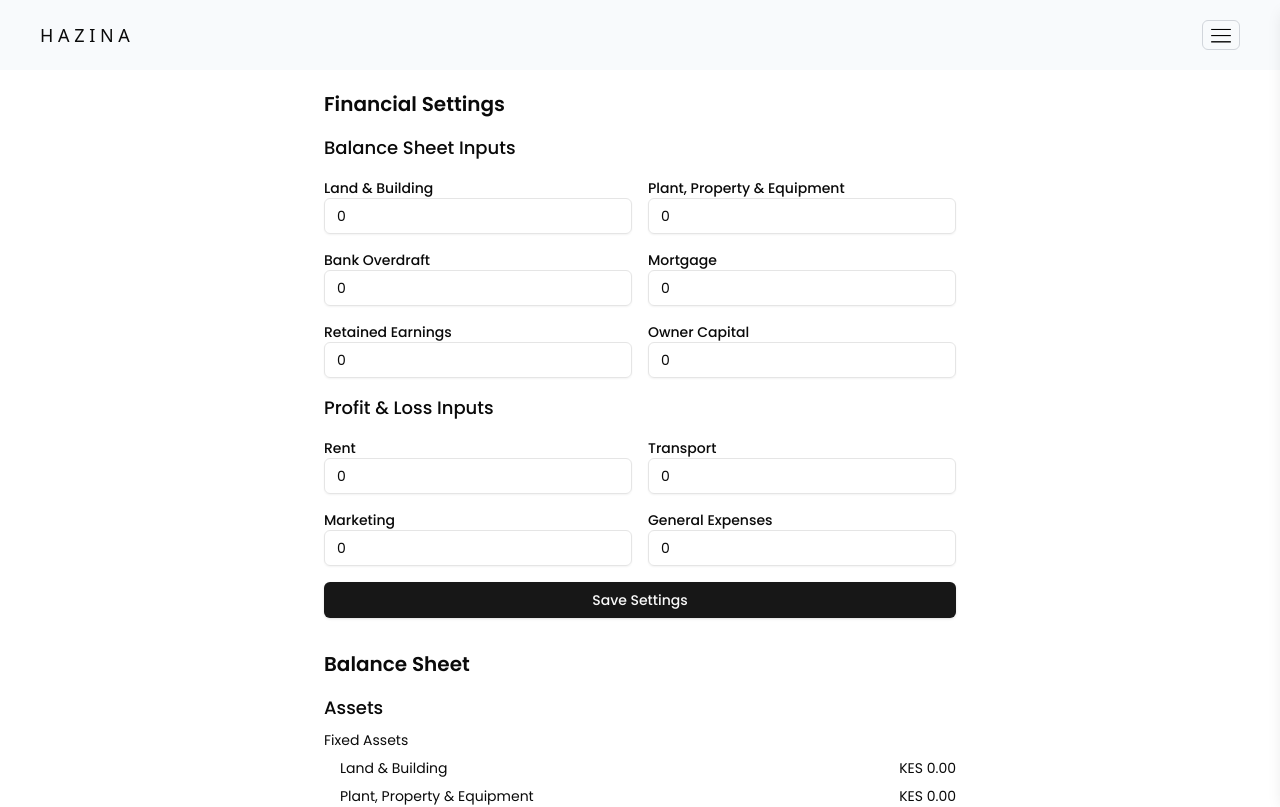
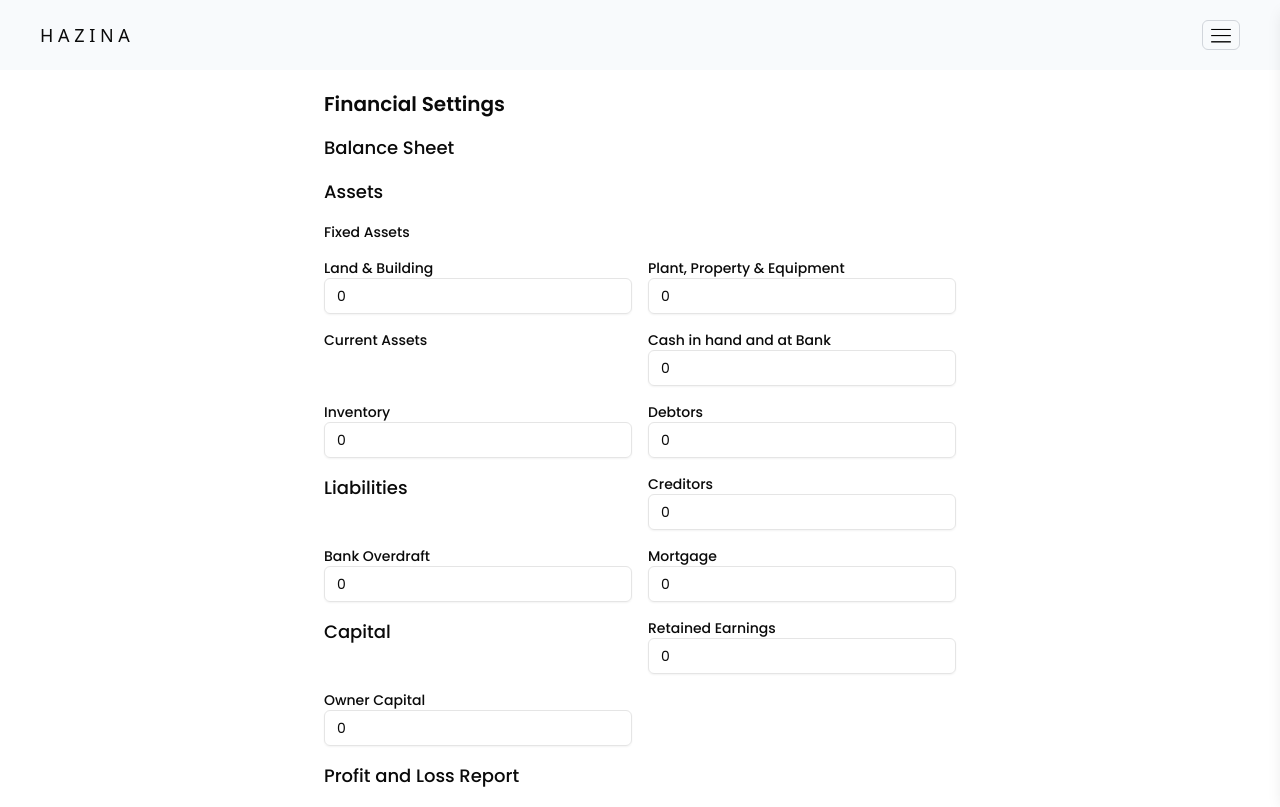
Before and after one commit to Math3wsl3vi/hazina-financial-app, a Next.js app: page /home/home-business/reports in a window 1280 px wide. Shown: the top 807 px of the page. Built offline with nearby package versions, Linux system fonts and the light colour scheme; no server answers; the database is empty.

Commit message:
we need more zebras

```diff
--- a/app/home/home-business/reports/page.tsx
+++ b/app/home/home-business/reports/page.tsx
@@ -271,7 +271,9 @@ const FinancialReportPage = () => {
       <div className="mb-8">
         <h2 className="font-poppins text-xl font-semibold mb-4">Financial Settings</h2>
         <form onSubmit={handleSaveSettings} className="space-y-4">
-          <h3 className="font-poppins text-lg font-medium mb-2">Balance Sheet Inputs</h3>
+          <h3 className="font-poppins text-lg font-medium mb-2">Balance Sheet</h3>
+          <h3 className="font-poppins text-lg font-medium mb-1">Assets</h3>
+          <h3 className="font-poppins text-sm font-medium mb-1">Fixed Assets</h3>
           <div className="grid grid-cols-1 md:grid-cols-2 gap-4">
             <div>
               <Label htmlFor="landAndBuilding" className="block text-sm font-medium">
@@ -280,7 +282,7 @@ const FinancialReportPage = () => {
               <Input
                 id="landAndBuilding"
                 type="number"
-                step="0.01"
+                step="1"
                 min="0"
                 value={financialSettings.landAndBuilding}
                 onChange={(e) =>
@@ -300,7 +302,7 @@ const FinancialReportPage = () => {
               <Input
                 id="plantPropertyEquipment"
                 type="number"
-                step="0.01"
+                step="1"
                 min="0"
                 value={financialSettings.plantPropertyEquipment}
                 onChange={(e) =>
@@ -313,14 +315,38 @@ const FinancialReportPage = () => {
                 placeholder="Enter value"
               />
             </div>
-            <div>
+
+            {/* current assets */}
+          <h3 className="font-poppins text-sm font-medium mb-2">Current Assets</h3>
+          <div>
               <Label htmlFor="bankOverdraft" className="block text-sm font-medium">
-                Bank Overdraft
+                Cash in hand and at Bank
               </Label>
               <Input
                 id="bankOverdraft"
                 type="number"
-                step="0.01"
+                step="1"
+                min="0"
+                value={financialSettings.bankOverdraft}
+                onChange={(e) =>
+                  setFinancialSettings({
+                    ...financialSettings,
+                    bankOverdraft: Number(e.target.value),
+                  })
+                }
+                className="w-full"
+                placeholder="Enter value"
+              />
+            </div>
+
+            <div>
+              <Label htmlFor="bankOverdraft" className="block text-sm font-medium">
+                Inventory
+              </Label>
+              <Input
+                id="bankOverdraft"
+                type="number"
+                step="1"
                 min="0"
                 value={financialSettings.bankOverdraft}
                 onChange={(e) =>
@@ -335,12 +361,12 @@ const FinancialReportPage = () => {
             </div>
             <div>
               <Label htmlFor="mortgage" className="block text-sm font-medium">
-                Mortgage
+                Debtors
               </Label>
               <Input
                 id="mortgage"
                 type="number"
-                step="0.01"
+                step="1"
                 min="0"
                 value={financialSettings.mortgage}
                 onChange={(e) =>
@@ -353,14 +379,18 @@ const FinancialReportPage = () => {
                 placeholder="Enter value"
               />
             </div>
+
+            {/* liabilities */}
+          <h3 className="font-poppins text-lg font-medium mb-2">Liabilities</h3>
+
             <div>
               <Label htmlFor="retainedEarnings" className="block text-sm font-medium">
-                Retained Earnings
+                Creditors
               </Label>
               <Input
                 id="retainedEarnings"
                 type="number"
-                step="0.01"
+                step="1"
                 min="0"
                 value={financialSettings.retainedEarnings}
                 onChange={(e) =>
@@ -375,12 +405,12 @@ const FinancialReportPage = () => {
             </div>
             <div>
               <Label htmlFor="ownerCapital" className="block text-sm font-medium">
-                Owner Capital
+                Bank Overdraft
               </Label>
               <Input
                 id="ownerCapital"
                 type="number"
-                step="0.01"
+                step="1"
                 min="0"
                 value={financialSettings.ownerCapital}
                 onChange={(e) =>
@@ -393,18 +423,36 @@ const FinancialReportPage = () => {
                 placeholder="Enter value"
               />
             </div>
-          </div>
-
-          <h3 className="font-poppins text-lg font-medium mb-2 mt-4">Profit & Loss Inputs</h3>
-          <div className="grid grid-cols-1 md:grid-cols-2 gap-4">
             <div>
               <Label htmlFor="rent" className="block text-sm font-medium">
-                Rent
+                Mortgage
               </Label>
               <Input
                 id="rent"
                 type="number"
-                step="0.01"
+                step="1"
+                min="0"
+                value={financialSettings.rent}
+                onChange={(e) =>
+                  setFinancialSettings({
+                    ...financialSettings,
+                    rent: Number(e.target.value),
+                  })
+                }
+                className="w-full"
+                placeholder="Enter value"
+              />
+            </div>
+            {/* capital */}
+          <h3 className="font-poppins text-lg font-medium mb-2">Capital</h3>
+            <div>
+              <Label htmlFor="rent" className="block text-sm font-medium">
+                Retained Earnings
+              </Label>
+              <Input
+                id="rent"
+                type="number"
+                step="1"
                 min="0"
                 value={financialSettings.rent}
                 onChange={(e) =>
@@ -418,19 +466,43 @@ const FinancialReportPage = () => {
               />
             </div>
             <div>
-              <Label htmlFor="transport" className="block text-sm font-medium">
-                Transport
+              <Label htmlFor="marketing" className="block text-sm font-medium">
+                Owner Capital
               </Label>
               <Input
-                id="transport"
+                id="marketing"
                 type="number"
-                step="0.01"
+                step="1"
                 min="0"
-                value={financialSettings.transport}
+                value={financialSettings.marketing}
                 onChange={(e) =>
                   setFinancialSettings({
                     ...financialSettings,
-                    transport: Number(e.target.value),
+                    marketing: Number(e.target.value),
+                  })
+                }
+                className="w-full"
+                placeholder="Enter value"
+              />
+            </div>
+          </div>
+
+          <h3 className="font-poppins text-lg font-medium mb-2 mt-4">Profit and Loss Report</h3>
+          <div className="grid grid-cols-1 md:grid-cols-2 gap-4">
+            <div>
+              <Label htmlFor="rent" className="block text-sm font-medium">
+                Income from Sales
+              </Label>
+              <Input
+                id="rent"
+                type="number"
+                step="1"
+                min="0"
+                value={financialSettings.rent}
+                onChange={(e) =>
+                  setFinancialSettings({
+                    ...financialSettings,
+                    rent: Number(e.target.value),
                   })
                 }
                 className="w-full"
@@ -439,12 +511,12 @@ const FinancialReportPage = () => {
             </div>
             <div>
               <Label htmlFor="marketing" className="block text-sm font-medium">
-                Marketing
+                Owner Capital
               </Label>
               <Input
                 id="marketing"
                 type="number"
-                step="0.01"
+                step="1"
                 min="0"
                 value={financialSettings.marketing}
                 onChange={(e) =>
@@ -464,7 +536,7 @@ const FinancialReportPage = () => {
               <Input
                 id="generalExpenses"
                 type="number"
-                step="0.01"
+                step="1"
                 min="0"
                 value={financialSettings.generalExpenses}
                 onChange={(e) =>
```
